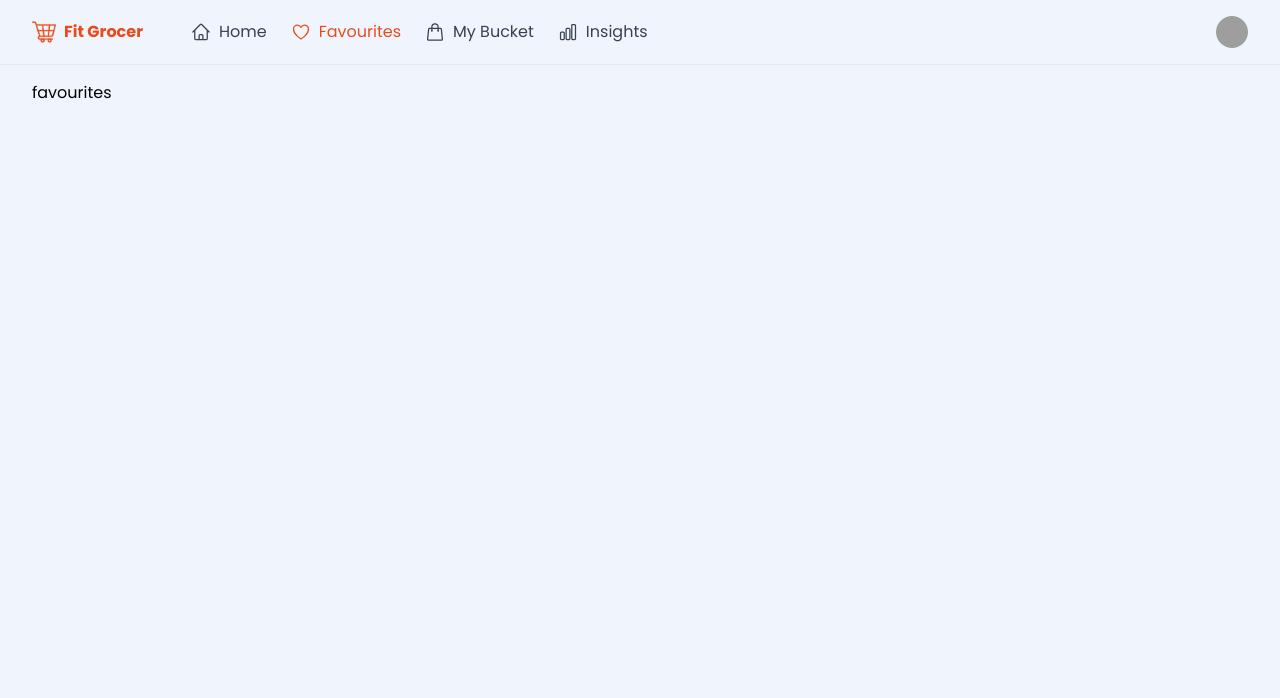
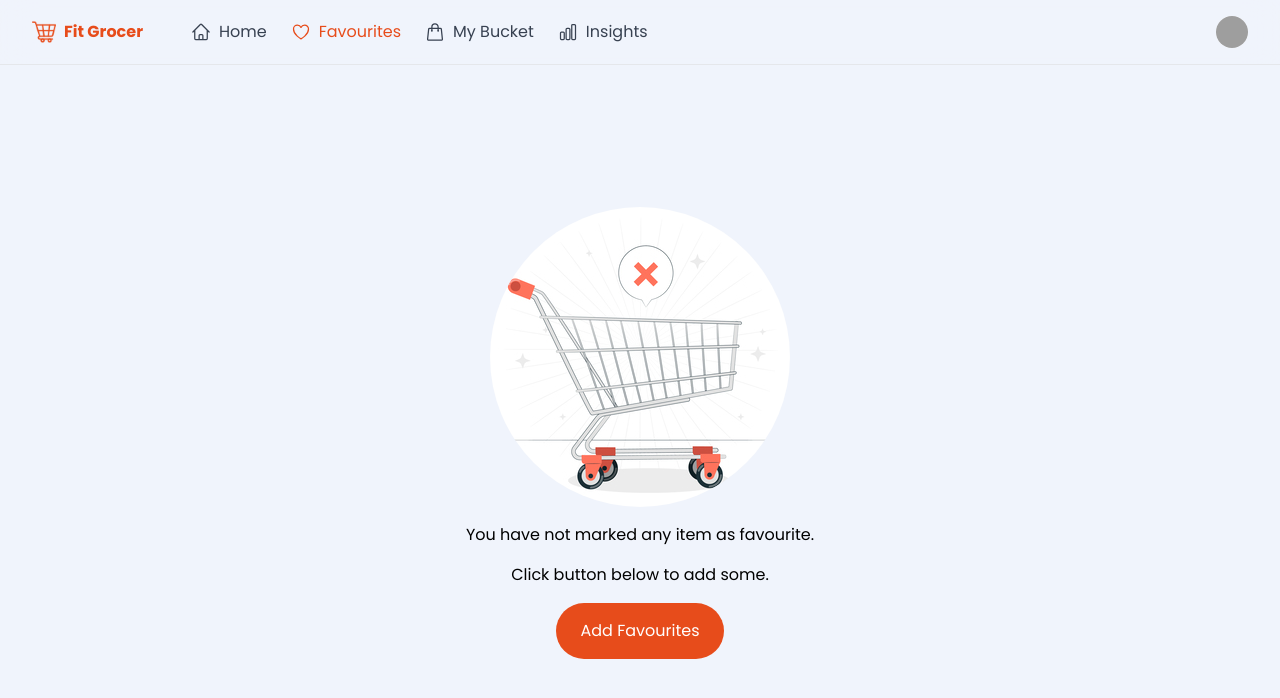
Before and after one commit to ArifSanaullah/monk-labs-assessment, a Next.js app: page /favourites in a window 1280 px wide. Shown: the top 698 px of the page. Built offline with nearby package versions, Linux system fonts and the light colour scheme; grey boxes are pictures that could not be loaded.

Commit message:
add favourites page

```diff
--- a/app/favourites/page.tsx
+++ b/app/favourites/page.tsx
@@ -1,9 +1,87 @@
-import React from "react";
+"use client";
+import { Item } from "@/components/home/Item";
+import { items } from "@/data";
+import { useAppSelector } from "@/lib/store/hooks";
+import { MenuItem } from "@/types";
+import Image from "next/image";
+import React, { useState } from "react";
+import emptyCart from "@/assets/images/emptyCart.jpg";
+import Link from "next/link";
+import { Drawer } from "vaul";
+import { ArrowLeftIcon, ShoppingBagIcon } from "@heroicons/react/24/outline";
+import { Bucket } from "@/components/bucket";
 
 const Favourites = () => {
+  const [isOpen, setIsOpen] = useState(false);
+
+  const favourites = useAppSelector((state) => state.cart.favourites);
+
+  const favourittedItems = items.filter((i) => favourites.includes(i.id));
+
+  if (!favourittedItems.length) {
+    return (
+      <div className="py-4 h-full px-4 sm:px-6 lg:px-8 bg-gray-40 flex-1 max-w-7xl w-full mx-auto flex flex-col min-h-[calc(100vh_-_65px)]">
+        <div className="flex items-center flex-1 justify-center">
+          <div className="flex flex-col items-center justify-center gap-4">
+            <Image
+              src={emptyCart}
+              className="rounded-full"
+              alt="Empty Cart"
+              width={0}
+              height={0}
+            />
+            <span>You have not marked any item as favourite.</span>
+            <span>Click button below to add some.</span>
+            <Link
+              className="px-6 py-4 bg-primary text-white rounded-full"
+              href={"/"}
+            >
+              Add Favourites
+            </Link>
+          </div>
+        </div>
+      </div>
+    );
+  }
+
   return (
-    <div className="py-4 h-full px-4 sm:px-6 lg:px-8 bg-gray-40 flex-1 max-w-7xl w-full">
-      <div>favourites</div>
+    <div className="py-4 h-full px-4 sm:px-6 lg:px-8 bg-gray-40 flex-1 max-w-7xl w-full mx-auto flex flex-col gap-4">
+      <div className="flex items-center justify-end">
+        <Link
+          className="px-6 py-4 bg-primary text-white rounded-full"
+          href={"/"}
+        >
+          Add Favourites
+        </Link>
+      </div>
+      <div className="grid grid-cols-6 gap-4 sm:gap-6">
+        {favourittedItems.map((item) => (
+          <Item key={item.id} item={item as MenuItem} />
+        ))}
+      </div>
+      <Drawer.Root snapPoints={[1]} open={isOpen} onOpenChange={setIsOpen}>
+        <Drawer.Trigger onClick={() => setIsOpen(true)}>
+          <div className="p-4 rounded-full bg-primary/80 hover:bg-primary text-white fixed bottom-6 right-6">
+            <ShoppingBagIcon className="w-6 h-6" />
+          </div>
+        </Drawer.Trigger>
+        <Drawer.Portal>
+          <Drawer.Overlay className="fixed inset-0 bg-black/40" />
+          <Drawer.Content className="bg-white flex flex-col h-[99%] mt-24 fixed bottom-0 left-0 right-0 z-[51]">
+            <div className="p-4 sm:p-6 relative bg-gray-40 h-full flex flex-col overflow-auto">
+              <div className="flex items-center justify-center p-4 sm:pb-6">
+                <Drawer.Close asChild className="absolute left-6">
+                  <button className="hover:bg-gray-200 rounded-full transition-colors">
+                    <ArrowLeftIcon className="w-6 h-6" />
+                  </button>
+                </Drawer.Close>
+                <h2 className="text-xl font-semibold">My Bucket</h2>
+              </div>
+              <Bucket onClickAddItem={() => setIsOpen(false)} />
+            </div>
+          </Drawer.Content>
+        </Drawer.Portal>
+      </Drawer.Root>
     </div>
   );
 };
```
